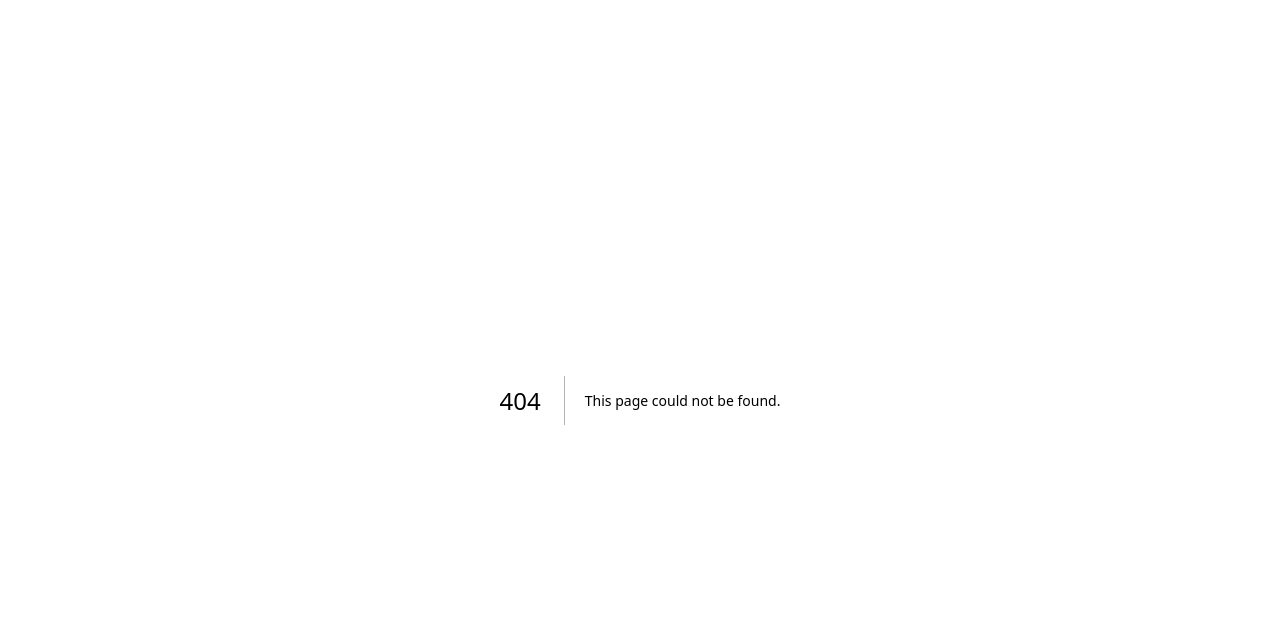
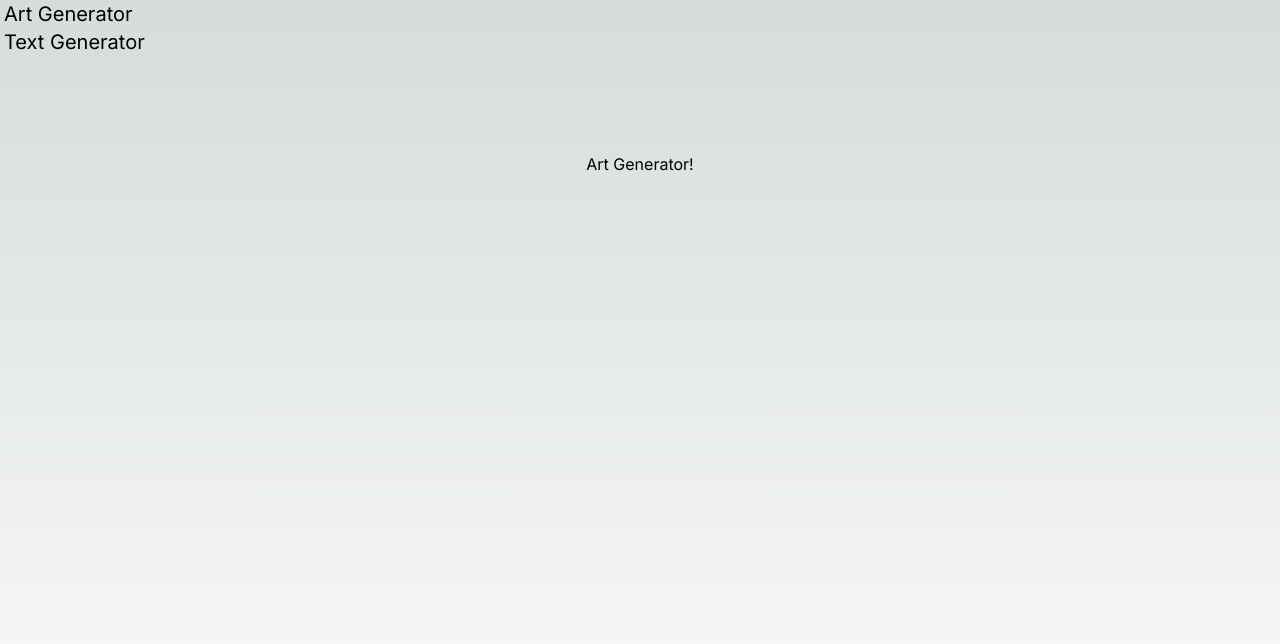
Before and after one commit to jwbnw/ui-web3-ai, a Next.js app: page /playground/art-generator in a window 1280 px wide. Before the commit this address had no page. Shown: the top 644 px of the page. Built offline with nearby package versions, Linux system fonts and the light colour scheme.

Commit message:
#2: adds playground section with nav and inital pages

```diff
--- /dev/null
+++ b/src/app/components/PlaygroundNav.tsx
@@ -0,0 +1,20 @@
+import React from "react";
+import Link from "next/link";
+
+const PlaygoundNav = () => {
+  return (
+    <div className="navbar bg-base-100">
+      <div className="flex-none">
+        <ul className="menu menu-vertical px-1 btn btn-ghost normal-case text-xl">
+          <li>
+            <Link href="/playground/art-generator">Art Generator</Link>
+          </li>
+          <li>
+            <Link href="/playground/text-generator">Text Generator</Link>
+          </li>
+        </ul>
+      </div>
+    </div>
+  );
+};
+export default PlaygoundNav;
--- a/src/app/page.tsx
+++ b/src/app/page.tsx
@@ -1,4 +1,5 @@
 import Image from 'next/image'
+import Link from "next/link";
 
 export default function Home() {
   return (
@@ -66,7 +67,7 @@ export default function Home() {
           rel="noopener noreferrer"
         >
           <h2 className={`mb-3 text-2xl font-semibold`}>
-            Try It Out!{' '}
+            <Link href="/playground/art-generator">Try it out!</Link>
             <span className="inline-block transition-transform group-hover:translate-x-1 motion-reduce:transform-none">
               -&gt;
             </span>
--- /dev/null
+++ b/src/app/playground/art-generator/page.tsx
@@ -0,0 +1,9 @@
+import Image from 'next/image'
+
+export default function Home() {
+  return (
+    <main className="flex min-h-screen flex-col items-center justify-between p-24">
+        <h2>Art Generator!</h2>
+    </main>
+  )
+}
--- /dev/null
+++ b/src/app/playground/layout.tsx
@@ -0,0 +1,16 @@
+import PlaygoundNav from "../components/PlaygroundNav";
+
+
+export default function PlaygoundLayout({
+    children,
+}:{
+    children: React.ReactNode
+}) {
+    return(
+        <section>
+            {/**Shared Playgound Nav Here*/}
+           <PlaygoundNav />
+            {children}
+        </section>
+    )
+}
--- /dev/null
+++ b/src/app/playground/text-generator/page.tsx
@@ -0,0 +1,9 @@
+import Image from 'next/image'
+
+export default function Home() {
+  return (
+    <main className="flex min-h-screen flex-col items-center justify-between p-24">
+        <h2>Text Generator!</h2>
+    </main>
+  )
+}
```
